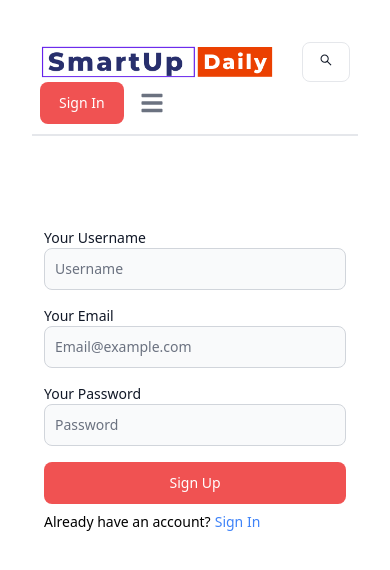
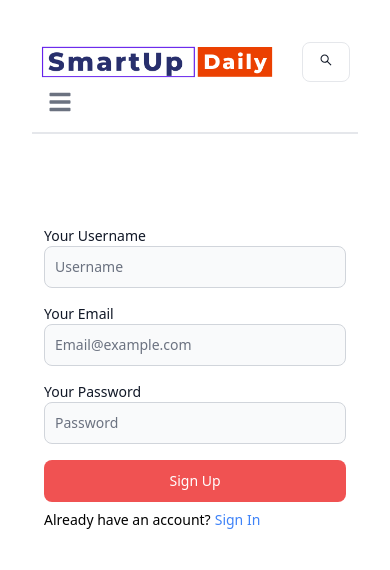
Before and after one commit to rajatkumar59/SmartUpDaily, a React (Vite) app in the folder client/: page /Signup in a window 390 px wide. Shown: the top 570 px of the page. Built offline with nearby package versions, Linux system fonts and the light colour scheme.

Commit message:
Update auth.controller.js and SignUp.jsx, add SignUp1.jsx and modify vite.config.js

```diff
--- a/client/src/App.jsx
+++ b/client/src/App.jsx
@@ -6,7 +6,7 @@ import About from './pages/About'
 import SignIn from './pages/SignIn'
 import Header from './components/Header'
 import Projects from './pages/Projects'
-import SignUp from './pages/SignUp'
+import SignUp from './pages/SignUp1'
 
 
 function App() {
--- a/client/src/components/Header.jsx
+++ b/client/src/components/Header.jsx
@@ -31,7 +31,7 @@ function Header() {
         <button className="w-12 h-10 hidden sm:inline" color="gray">
           <FaMoon />
         </button>
-        <Link>
+        <Link className="hidden sm:block">
           <Button className="bg-red-500">Sign In</Button>
         </Link>
         <Navbar.Toggle />
--- a/client/src/pages/SignUp.jsx
+++ /dev/null
@@ -1,41 +0,0 @@
-import { Button, Label, TextInput } from "flowbite-react";
-import { Link } from "react-router-dom";
-
-function SignUp() {
-  return (
-    <div className="min-h-screen flex mt-20 justify-center">
-      <div className="max-w-96 w-full p-3">
-        <div className="flex flex-col justify-center">
-          <form className="flex flex-col gap-4">
-            <div>
-              <Label className="text-sm block text-left">Your Username</Label>
-              <TextInput className="" placeholder="Username" id="username" />
-            </div>
-            <div>
-              <Label className="text-sm block text-left">Your Email</Label>
-              <TextInput className="" placeholder="Email@example.com" id="email" />
-            </div>
-            <div>
-              <Label className="text-sm block text-left">Your Password</Label>
-              <TextInput className="" placeholder="Password" id="password" />
-            </div>
-            <Button className="w-full bg-red-500" type="submit">
-              Sign Up
-            </Button>
-          </form>
-          <div className="block text-left mt-2 text-sm">
-            <span className="mr-1">
-              Already have an account?
-            </span>
-              <Link to="/signin" className="text-blue-500">
-                Sign In
-              </Link>
-
-          </div>
-        </div>
-      </div>
-    </div>
-  );
-}
-
-export default SignUp;
--- /dev/null
+++ b/client/src/pages/SignUp1.jsx
@@ -0,0 +1,100 @@
+import { Alert, Button, Label, Spinner, TextInput } from "flowbite-react";
+import { Link, useNavigate} from "react-router-dom";
+import {useState} from "react";
+
+function SignUp() {
+
+  const [formData, setFormData] = useState({});
+  const [error, setError] = useState(null);
+  const [loading, setLoading] = useState(false);
+  const navigate = useNavigate();
+
+  const handleChange = (e) => {
+    setFormData({...formData, [e.target.id]: e.target.value.trim()});
+  };
+
+  const handleSubmit = async (e) => {
+    e.preventDefault();
+    if(!formData.username || !formData.email || !formData.password){
+      setError("Please fill all the fields");
+      return;
+    }
+    console.log(formData);
+    console.log("handling submit")
+    try {
+      setLoading(true);
+      setError(null);
+      const response = await fetch("/api/auth/signup", {
+        method: "POST",
+        headers: {
+          "Content-Type": "application/json",
+        },
+        body: JSON.stringify(formData),
+      });
+     console.log("in the try block");
+     setLoading(false);
+     navigate("/signin");
+
+      const data = await response.json();
+      console.log(data);
+      // if(data.success === false){
+      //   console.log("in the if block of false")
+      //   return setError(data.message);
+      // }
+      // if(response.status === 201 && data.success === true){
+      //   console.log("in the if block of true")
+
+      // }
+    } catch (error) {
+        console.log("in the catch block")
+        setLoading(false);
+        setError(error.message)
+    }
+  }
+
+  return (
+    <div className="min-h-screen flex mt-20 justify-center">
+      <div className="max-w-96 w-full p-3">
+        <div className="flex flex-col justify-center">
+          <form className="flex flex-col gap-4" onSubmit={handleSubmit}>
+            <div>
+              <Label className="text-sm block text-left">Your Username</Label>
+              <TextInput className="" placeholder="Username" id="username" onChange={handleChange}/>
+            </div>
+            <div>
+              <Label className="text-sm block text-left">Your Email</Label>
+              <TextInput type="email" className="" placeholder="Email@example.com" id="email" onChange={handleChange}/>
+            </div>
+            <div>
+              <Label className="text-sm block text-left">Your Password</Label>
+              <TextInput type="password" className="" placeholder="Password" id="password" onChange={handleChange}/>
+            </div>
+            <Button className="w-full bg-red-500" type="submit" disabled={loading}>
+              {
+                loading ? (
+                <>
+                  <Spinner size="sm" color="white" />
+                  <span className="ml-2">Signing Up...</span>
+                </>
+                ) : "Sign Up"
+              }
+            </Button>
+          </form>
+          <div className="block text-left mt-2 text-sm">
+            <span className="mr-1">
+              Already have an account?
+            </span>
+              <Link to="/signin" className="text-blue-500">
+                Sign In
+              </Link>
+          </div>
+          {
+            error && (<Alert className="mt-4" color="red">{error}</Alert>)
+          }
+        </div>
+      </div>
+    </div>
+  );
+}
+
+export default SignUp;
--- a/client/vite.config.js
+++ b/client/vite.config.js
@@ -3,5 +3,13 @@ import react from '@vitejs/plugin-react-swc'
 
 // https://vitejs.dev/config/
 export default defineConfig({
+  server:{
+    proxy:{
+      '/api': {
+        target: 'http://localhost:3000',
+        secure: false,
+      }
+    }
+  },
   plugins: [react()],
 })
```
Also changed, not shown: 1 other file (tests, documents, lock files or other folders).
